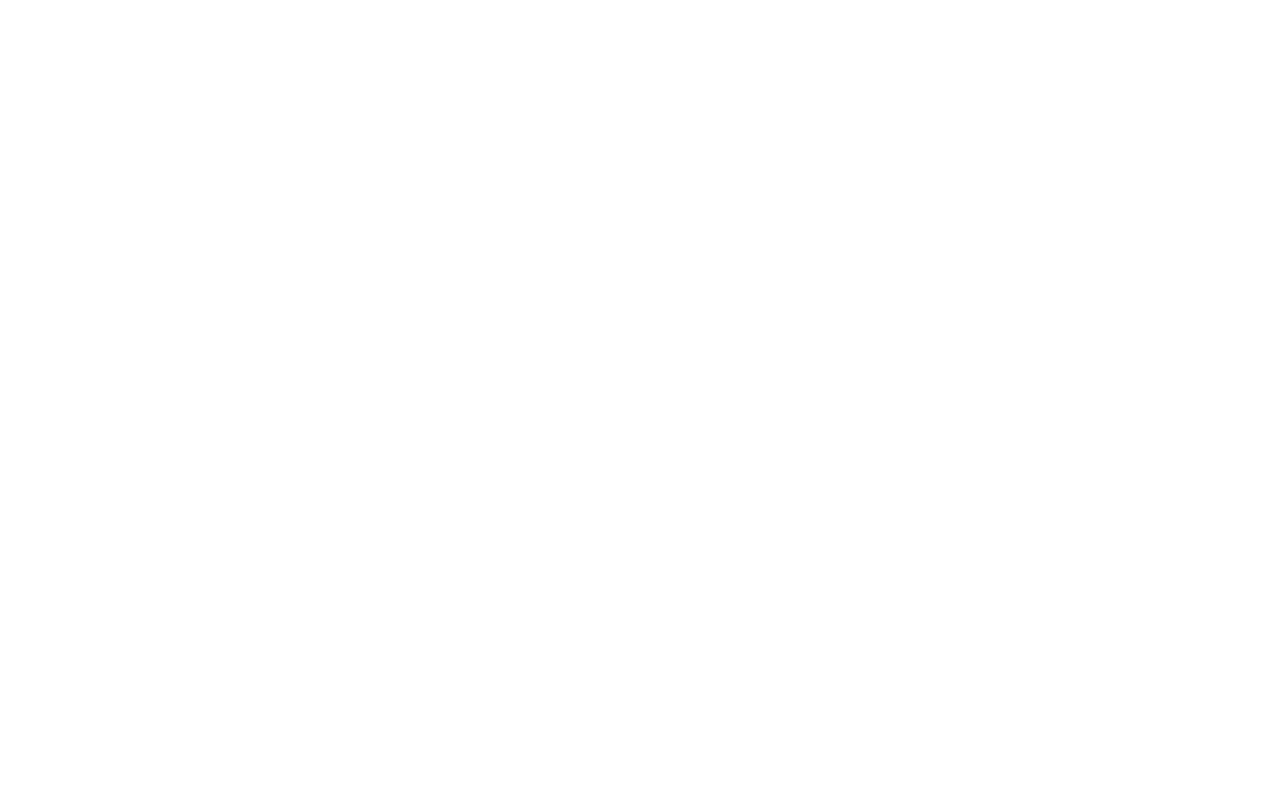
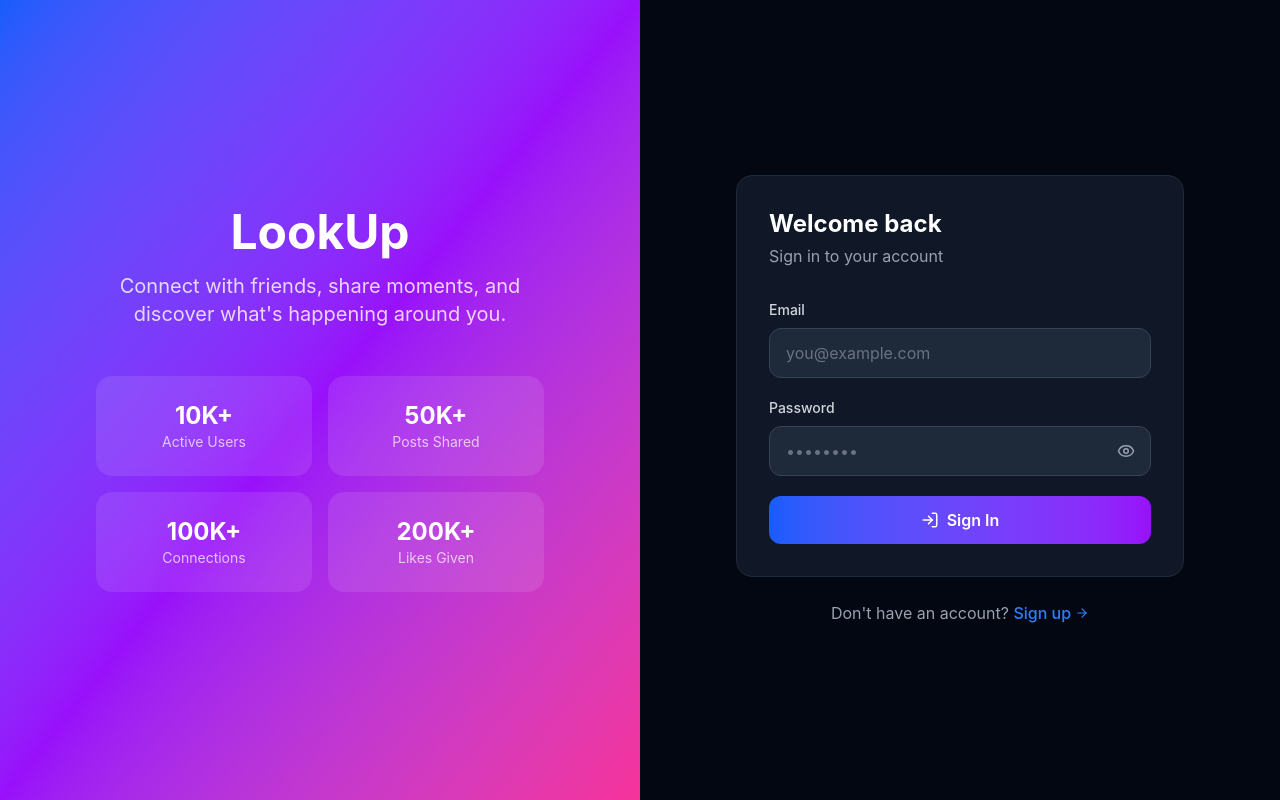
Before and after one commit to Jay-CodeHub01/LookUp, a React (Vite) app in the folder client/: page /login in a window 1280 px wide. Before the commit this address had no page. Built offline with nearby package versions, Linux system fonts and the light colour scheme.

Commit message:
Add Login Page

```diff
--- a/client/src/App.jsx
+++ b/client/src/App.jsx
@@ -2,6 +2,7 @@
 import { BrowserRouter, Route, Routes } from "react-router";
 import { useAuth } from "./context/AuthContext.jsx";
 import RegisterPage from './pages/RegisterPage.jsx';
+import LoginPage from './pages/LoginPage.jsx';
 
 function App() {
   const { user, setuser } = useAuth();
@@ -10,6 +11,7 @@
       <Routes>
         <Route path="/" element={<h1>Home</h1>} />
         <Route path="/register" element={<RegisterPage />} />
+        <Route path="/login" element={<LoginPage />} />
       </Routes>
     </BrowserRouter>
   )
--- /dev/null
+++ b/client/src/pages/LoginPage.jsx
@@ -0,0 +1,162 @@
+// src/pages/LoginPage.jsx
+import React from 'react'
+import { useState } from 'react';
+import { Link, useNavigate } from 'react-router-dom';
+import { Eye, EyeOff, LogIn, ArrowRight } from 'lucide-react';
+import { loginUser } from '../api/authApi';
+import { useAuth } from '../context/AuthContext';
+import toast from 'react-hot-toast';
+
+const LoginPage = () => {
+  const [formData, setFormData] = useState({
+    email: '',
+    password: '',
+  });
+  const [showPassword, setShowPassword] = useState(false);
+  const [isLoading, setIsLoading] = useState(false);
+  const { login } = useAuth();
+  const navigate = useNavigate();
+
+  const handleChange = (e) => {
+    setFormData({ ...formData, [e.target.name]: e.target.value });
+  };
+
+  const handleSubmit = async (e) => {
+    e.preventDefault();
+    setIsLoading(true);
+
+    try {
+      const { data } = await loginUser(formData);
+      login(data.token, data.user);
+      toast.success('Welcome back!');
+      navigate('/');
+    } catch (error) {
+      toast.error(error.response?.data?.message || 'Login failed');
+    } finally {
+      setIsLoading(false);
+    }
+  };
+
+  return (
+    <div className="min-h-screen bg-gray-950 flex">
+      {/* Left Side - Branding */}
+      <div className="hidden lg:flex lg:w-1/2 bg-gradient-to-br from-blue-600 via-purple-600 to-pink-500 items-center justify-center p-12">
+        <div className="max-w-md text-center">
+          <h1 className="text-5xl font-bold text-white mb-4">LookUp</h1>
+          <p className="text-xl text-white/80">
+            Connect with friends, share moments, and discover what's happening around you.
+          </p>
+          <div className="mt-12 grid grid-cols-2 gap-4">
+            <div className="bg-white/10 backdrop-blur-sm rounded-2xl p-6">
+              <h3 className="text-2xl font-bold text-white">10K+</h3>
+              <p className="text-white/70 text-sm">Active Users</p>
+            </div>
+            <div className="bg-white/10 backdrop-blur-sm rounded-2xl p-6">
+              <h3 className="text-2xl font-bold text-white">50K+</h3>
+              <p className="text-white/70 text-sm">Posts Shared</p>
+            </div>
+            <div className="bg-white/10 backdrop-blur-sm rounded-2xl p-6">
+              <h3 className="text-2xl font-bold text-white">100K+</h3>
+              <p className="text-white/70 text-sm">Connections</p>
+            </div>
+            <div className="bg-white/10 backdrop-blur-sm rounded-2xl p-6">
+              <h3 className="text-2xl font-bold text-white">200K+</h3>
+              <p className="text-white/70 text-sm">Likes Given</p>
+            </div>
+          </div>
+        </div>
+      </div>
+
+      {/* Right Side - Form */}
+      <div className="flex-1 flex items-center justify-center p-8">
+        <div className="w-full max-w-md">
+          {/* Mobile Logo */}
+          <div className="lg:hidden text-center mb-8">
+            <h1 className="text-4xl font-bold bg-gradient-to-r from-blue-500 to-purple-500 bg-clip-text text-transparent">
+              LookUp
+            </h1>
+          </div>
+
+          <div className="bg-gray-900 border border-gray-800 rounded-2xl p-8">
+            <div className="mb-8">
+              <h2 className="text-2xl font-bold text-white">Welcome back</h2>
+              <p className="text-gray-400 mt-1">Sign in to your account</p>
+            </div>
+
+            <form onSubmit={handleSubmit} className="space-y-5">
+              {/* Email */}
+              <div>
+                <label className="block text-sm font-medium text-gray-300 mb-2">
+                  Email
+                </label>
+                <input
+                  type="email"
+                  name="email"
+                  value={formData.email}
+                  onChange={handleChange}
+                  placeholder="you@example.com"
+                  required
+                  className="w-full px-4 py-3 bg-gray-800 border border-gray-700 rounded-xl text-white placeholder-gray-500 focus:outline-none focus:ring-2 focus:ring-blue-500 focus:border-transparent transition-all"
+                />
+              </div>
+
+              {/* Password */}
+              <div>
+                <label className="block text-sm font-medium text-gray-300 mb-2">
+                  Password
+                </label>
+                <div className="relative">
+                  <input
+                    type={showPassword ? 'text' : 'password'}
+                    name="password"
+                    value={formData.password}
+                    onChange={handleChange}
+                    placeholder="••••••••"
+                    required
+                    className="w-full px-4 py-3 bg-gray-800 border border-gray-700 rounded-xl text-white placeholder-gray-500 focus:outline-none focus:ring-2 focus:ring-blue-500 focus:border-transparent transition-all pr-12"
+                  />
+                  <button
+                    type="button"
+                    onClick={() => setShowPassword(!showPassword)}
+                    className="absolute right-4 top-1/2 -translate-y-1/2 text-gray-400 hover:text-gray-300"
+                  >
+                    {showPassword ? <EyeOff size={18} /> : <Eye size={18} />}
+                  </button>
+                </div>
+              </div>
+
+              {/* Submit Button */}
+              <button
+                type="submit"
+                disabled={isLoading}
+                className="w-full py-3 bg-gradient-to-r from-blue-600 to-purple-600 hover:from-blue-700 hover:to-purple-700 text-white font-semibold rounded-xl flex items-center justify-center gap-2 transition-all disabled:opacity-50 disabled:cursor-not-allowed"
+              >
+                {isLoading ? (
+                  <div className="animate-spin rounded-full h-5 w-5 border-t-2 border-b-2 border-white"></div>
+                ) : (
+                  <>
+                    <LogIn size={18} />
+                    Sign In
+                  </>
+                )}
+              </button>
+            </form>
+          </div>
+
+          {/* Register Link */}
+          <p className="text-center mt-6 text-gray-400">
+            Don't have an account?{' '}
+            <Link
+              to="/register"
+              className="text-blue-500 hover:text-blue-400 font-medium inline-flex items-center gap-1"
+            >
+              Sign up <ArrowRight size={14} />
+            </Link>
+          </p>
+        </div>
+      </div>
+    </div>
+  );
+};
+
+export default LoginPage;
```
